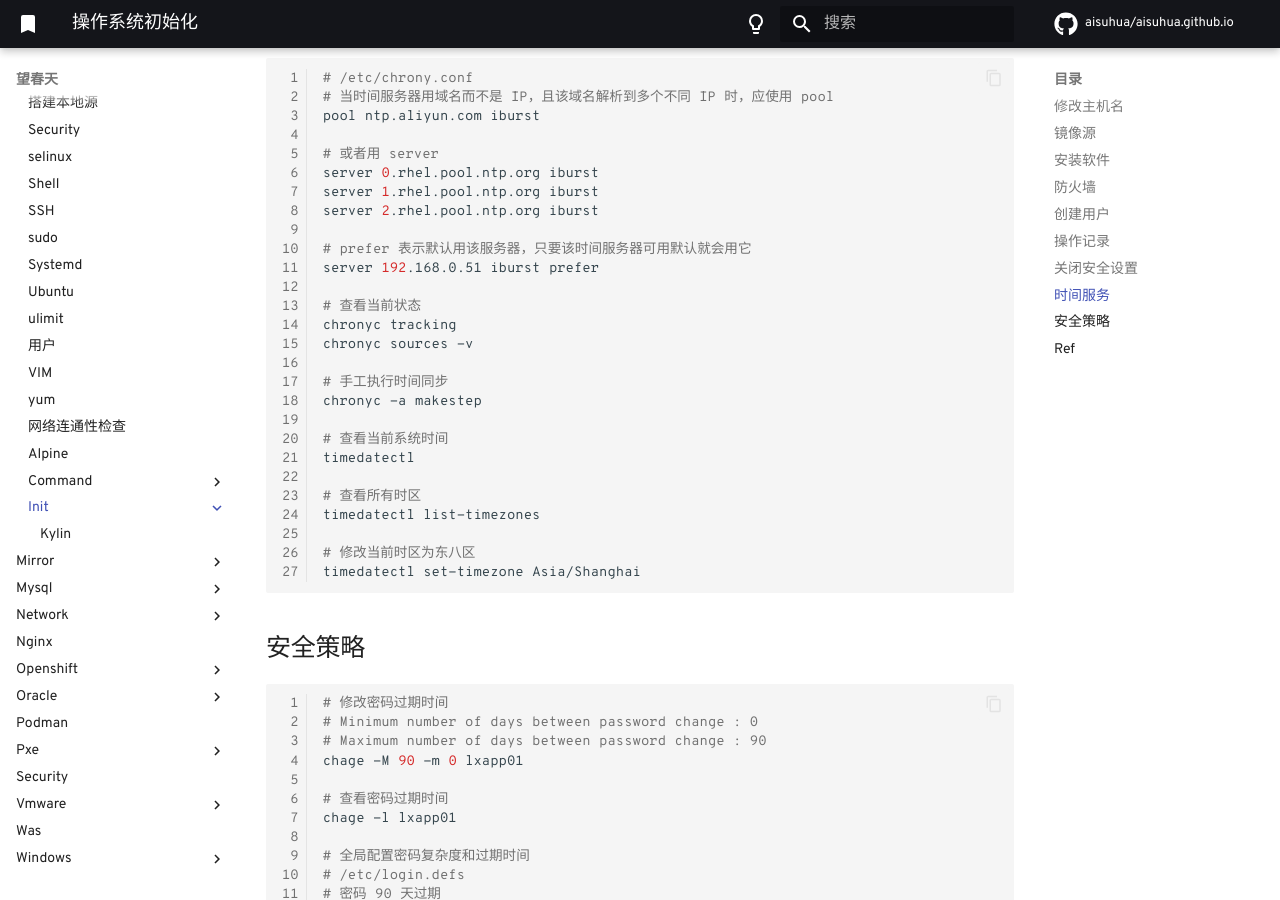
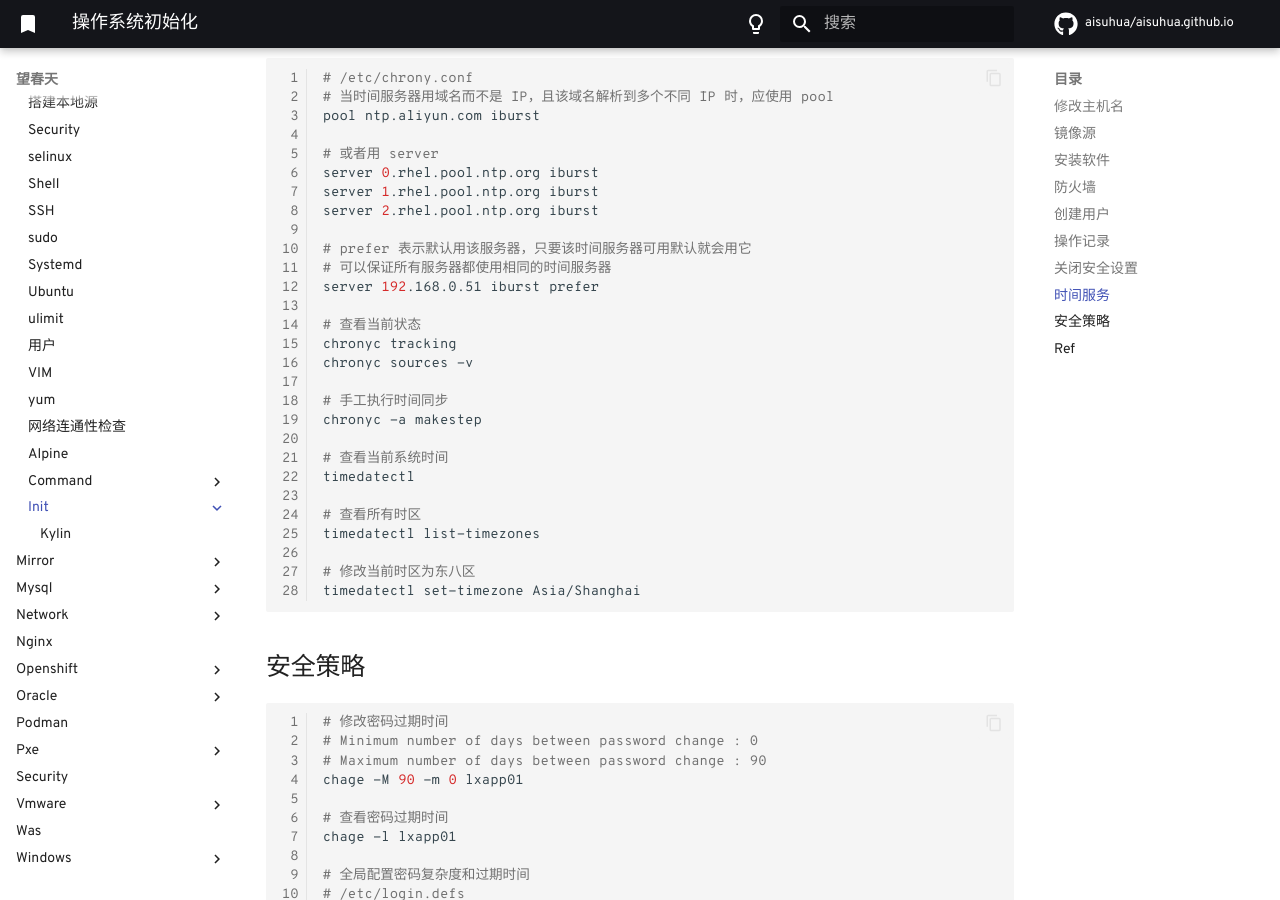
Before and after one commit to aisuhua/aisuhua.github.io, an MkDocs documentation site: the page built from docs/linux/init/README.md, in a window 1280 px wide and 900 px high, scrolled down 3069 px. Built offline with MkDocs 1.6.1 and Material for MkDocs 9.7.7, drawn with Linux system fonts in a browser that asks for light colours; comment, search, counter and statistics services are not loaded.

Commit message:
README.md

```diff
--- a/docs/linux/init/README.md
+++ b/docs/linux/init/README.md
@@ -159,6 +159,7 @@ server 1.rhel.pool.ntp.org iburst
 server 2.rhel.pool.ntp.org iburst
 
 # prefer 表示默认用该服务器，只要该时间服务器可用默认就会用它
+# 可以保证所有服务器都使用相同的时间服务器
 server 192.168.0.51 iburst prefer
 
 # 查看当前状态
```
